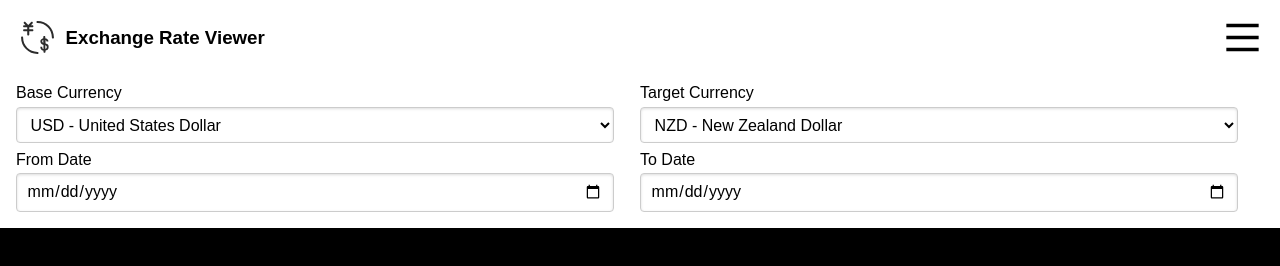
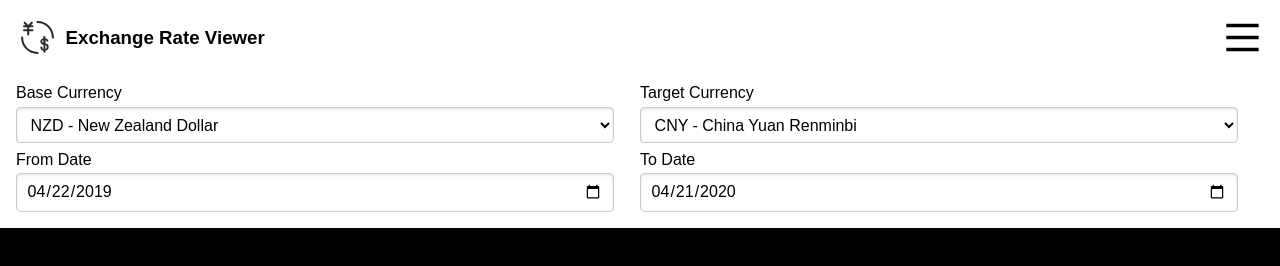
Before and after one commit to aguang-xyz/exchange-rate, a plain HTML site: page index.html in a window 1280 px wide. Drawn offline with nearby package versions, Linux system fonts and the light colour scheme; no server answers.

Commit message:
Add default option.

```diff
--- a/index.html
+++ b/index.html
@@ -715,6 +715,29 @@
 
             console.error(error);
           }
+        } else {
+
+          try {
+            const baseCurrency = 'NZD';
+            const targetCurrency = 'CNY';
+
+            const fromDate = new Date(Date.now() - 1000 * 3600 * 24 * 365)
+              .toISOString().substr(0, 10);
+
+            const toDate = new Date(Date.now())
+              .toISOString().substr(0, 10);
+
+            inputs.baseCurrency.value = baseCurrency;
+            inputs.targetCurrency.value = targetCurrency;
+            inputs.fromDate.value = fromDate;
+            inputs.toDate.value = toDate;
+
+            renderGraph(baseCurrency, targetCurrency, fromDate, toDate);
+          } catch (error) {
+
+            console.error(error);
+          }
+
         }
       });
     </script>
```
